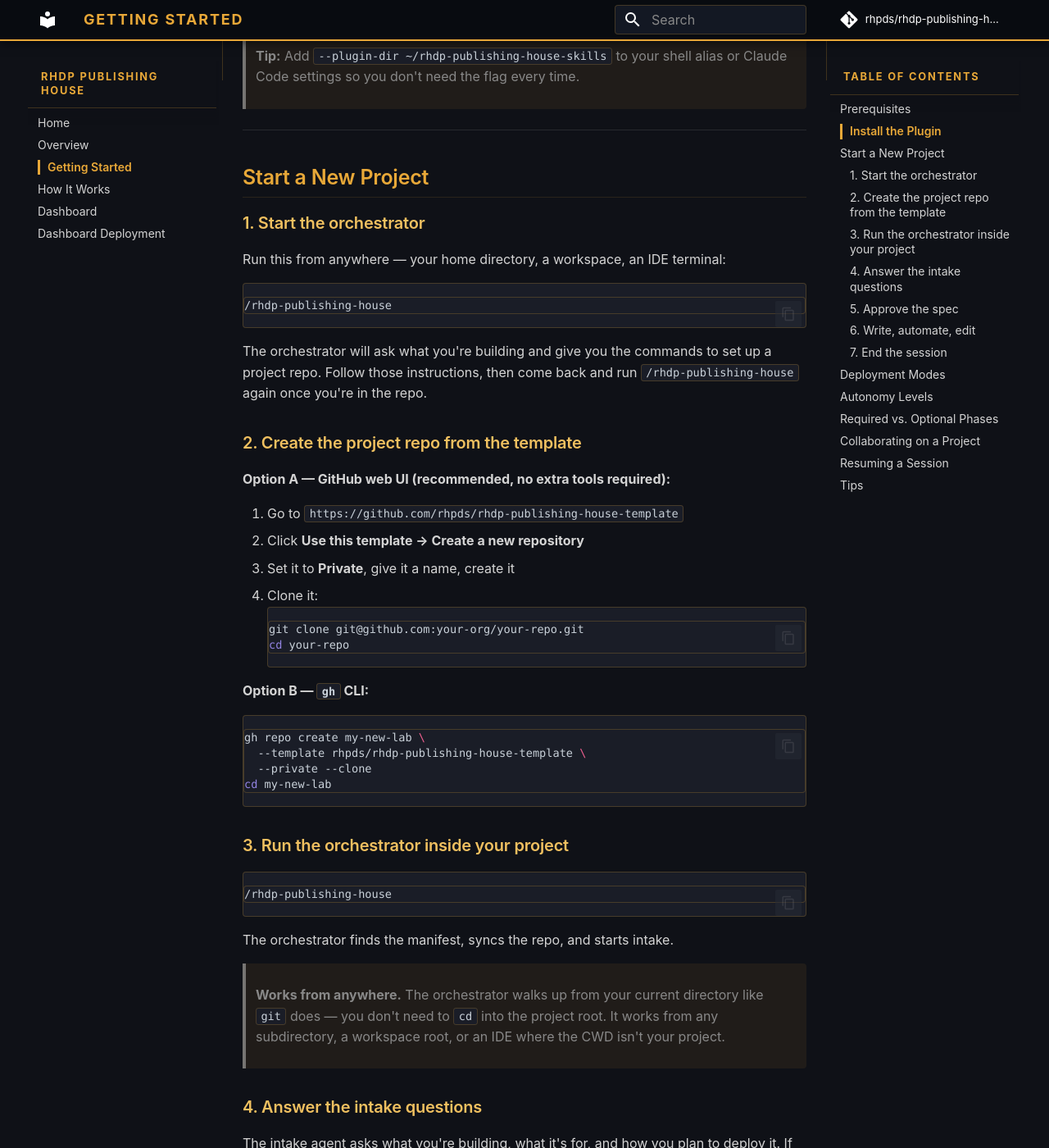
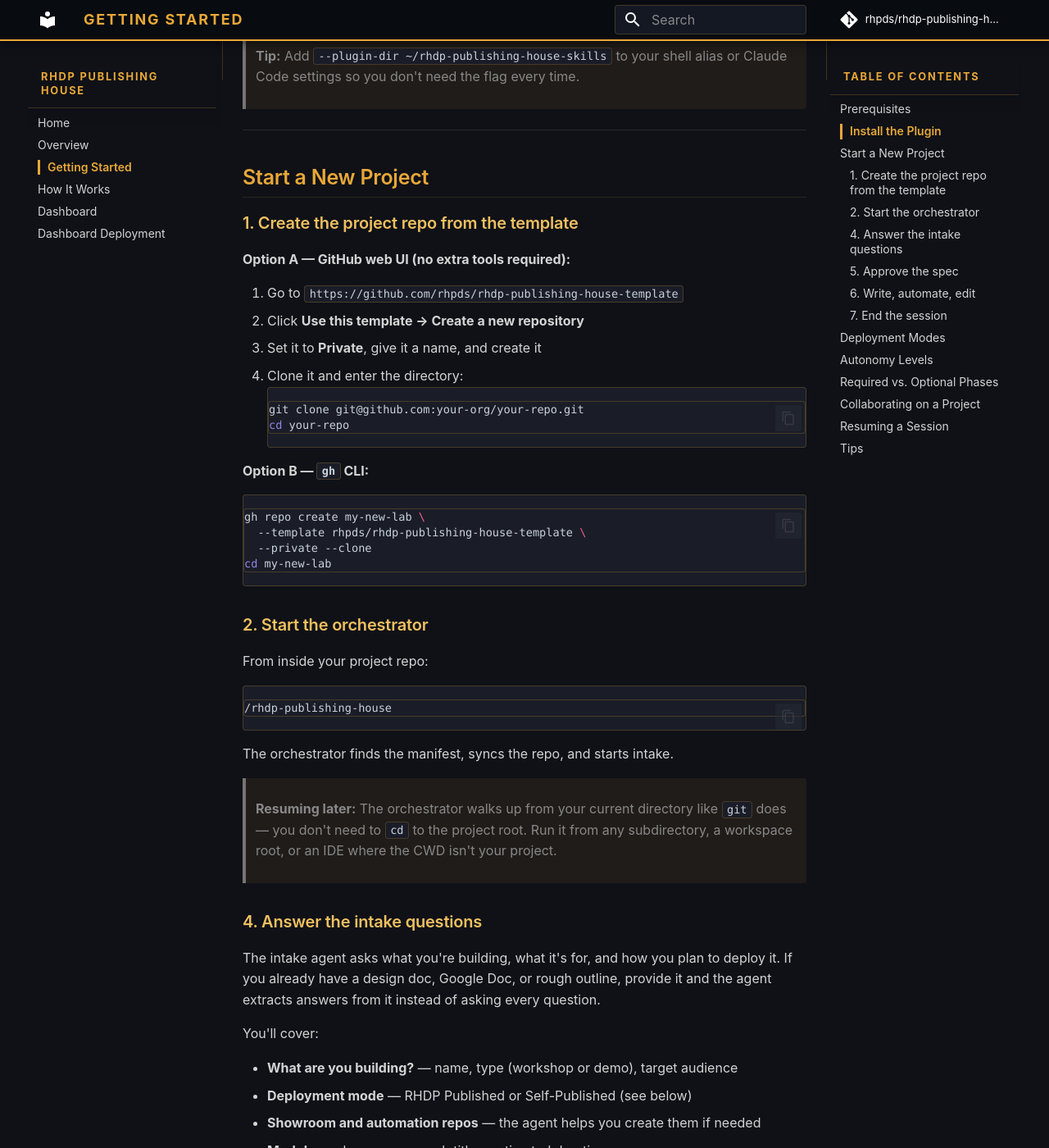
Before and after one commit to treddy08/rhdp-publishing-house, an MkDocs documentation site: the page built from docs/getting-started.md, in a window 1280 px wide and 1400 px high, scrolled down 605 px. Shown: the whole window at 82% size. Built offline with MkDocs 1.6.1 and Material for MkDocs 9.7.7, drawn with Linux system fonts in a browser that asks for light colours; comment, search, counter and statistics services are not loaded.

Commit message:
getting-started: create repo before starting orchestrator
Co-Authored-By: Claude Opus 4.6 (1M context) <noreply@anthropic.com>

````diff
--- a/docs/getting-started.md
+++ b/docs/getting-started.md
@@ -25,24 +25,14 @@ claude --plugin-dir ~/rhdp-publishing-house-skills
 
 ## Start a New Project
 
-### 1. Start the orchestrator
+### 1. Create the project repo from the template
 
-Run this from anywhere — your home directory, a workspace, an IDE terminal:
-
-```
-/rhdp-publishing-house
-```
-
-The orchestrator will ask what you're building and give you the commands to set up a project repo. Follow those instructions, then come back and run `/rhdp-publishing-house` again once you're in the repo.
-
-### 2. Create the project repo from the template
-
-**Option A — GitHub web UI (recommended, no extra tools required):**
+**Option A — GitHub web UI (no extra tools required):**
 
 1. Go to `https://github.com/rhpds/rhdp-publishing-house-template`
 2. Click **Use this template → Create a new repository**
-3. Set it to **Private**, give it a name, create it
-4. Clone it:
+3. Set it to **Private**, give it a name, and create it
+4. Clone it and enter the directory:
    ```bash
    git clone git@github.com:your-org/your-repo.git
    cd your-repo
@@ -57,7 +47,9 @@ gh repo create my-new-lab \
 cd my-new-lab
 ```
 
-### 3. Run the orchestrator inside your project
+### 2. Start the orchestrator
+
+From inside your project repo:
 
 ```
 /rhdp-publishing-house
@@ -65,7 +57,7 @@ cd my-new-lab
 
 The orchestrator finds the manifest, syncs the repo, and starts intake.
 
-> **Works from anywhere.** The orchestrator walks up from your current directory like `git` does — you don't need to `cd` into the project root. It works from any subdirectory, a workspace root, or an IDE where the CWD isn't your project.
+> **Resuming later:** The orchestrator walks up from your current directory like `git` does — you don't need to `cd` to the project root. Run it from any subdirectory, a workspace root, or an IDE where the CWD isn't your project.
 
 ### 4. Answer the intake questions
 
````
